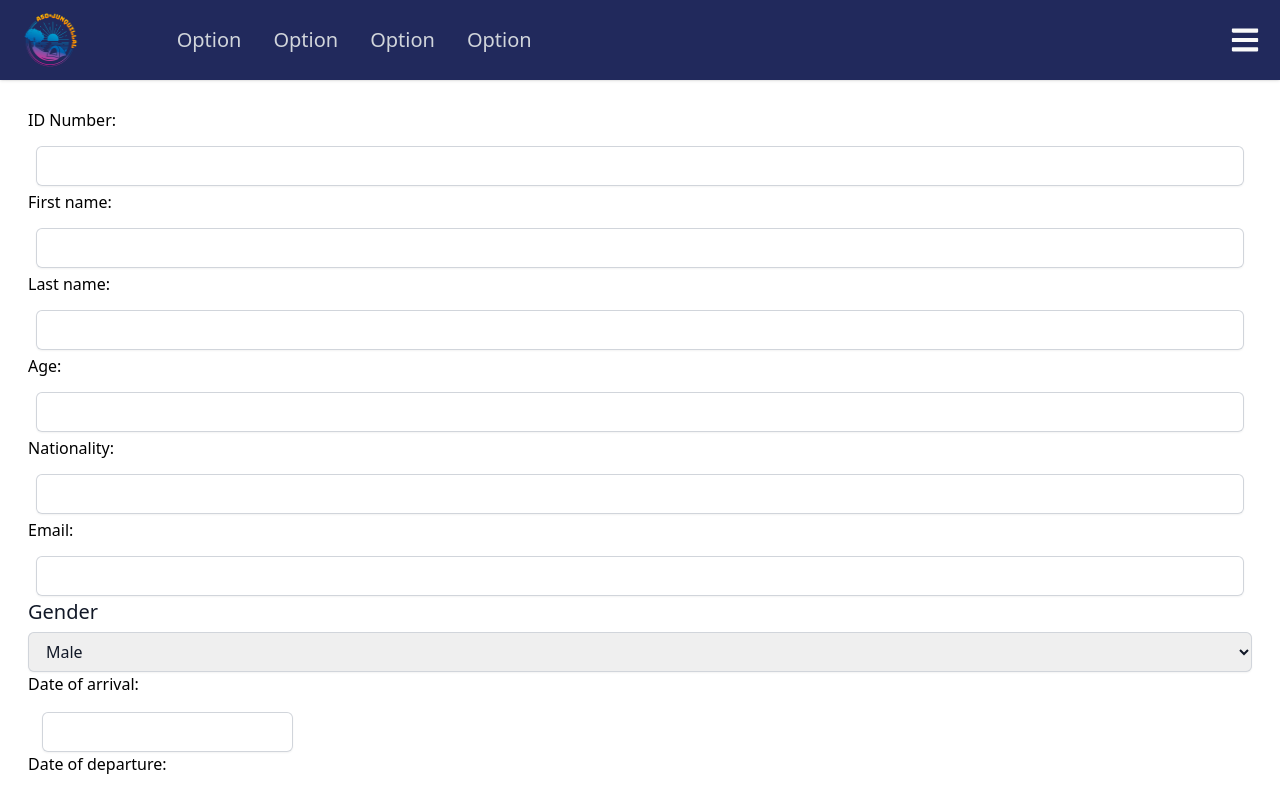
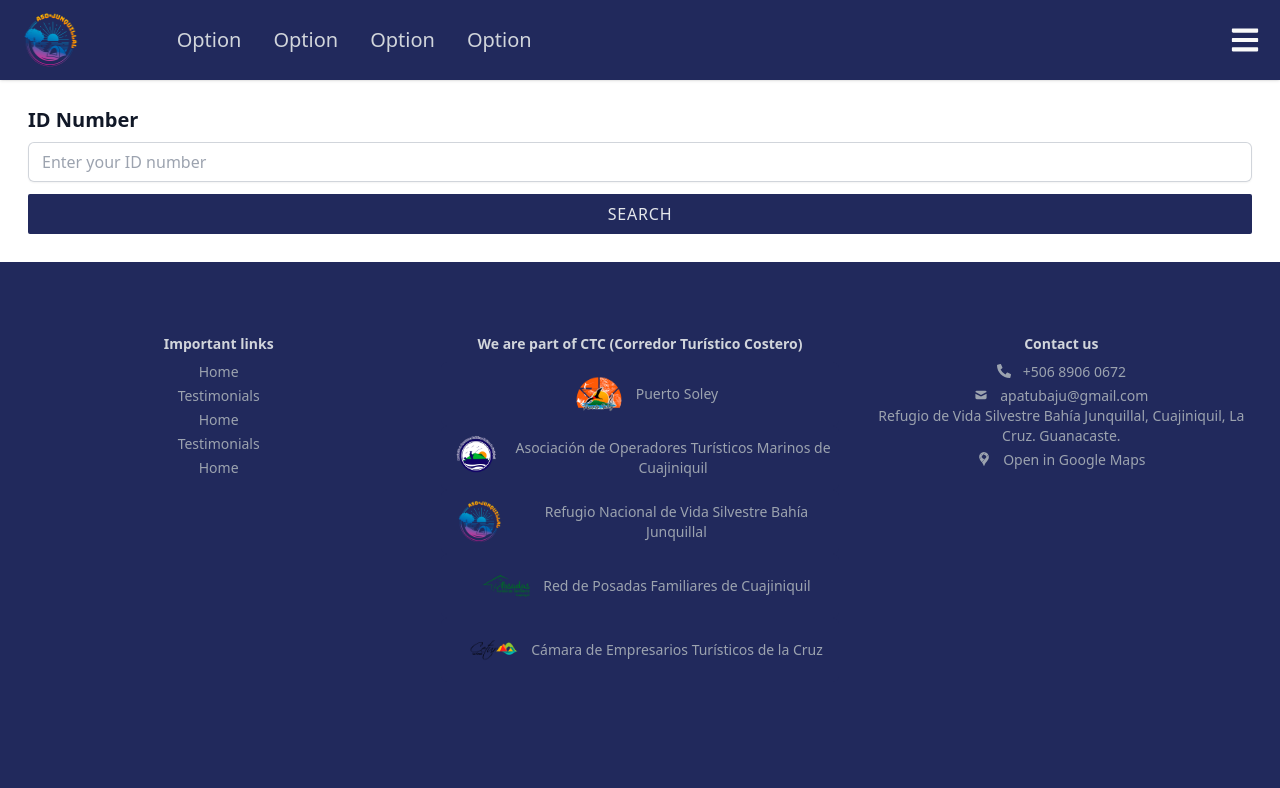
Before and after one commit to estebancb03/LosOsitos_ci0128_23a, a React (Vite) app in the folder src/Frontend/: page /admin in a window 1280 px wide. Shown: the top 788 px of the page. Built offline with nearby package versions, Linux system fonts and the light colour scheme.

Commit message:
Se el autofill de los datos con base en una cedula (datos quemados/sin backend).

```diff
--- a/src/Frontend/src/components/Buttons/InputButton.jsx
+++ b/src/Frontend/src/components/Buttons/InputButton.jsx
@@ -1,7 +1,7 @@
 import { useState } from "react";
 
-const InputButton = ({ text, placeholderText, disabled, type, onChangeFunction }) => {
-  const [value, setValue] = useState(placeholderText)
+const InputButton = ({ text, placeholderText, disabled, type, onChangeFunction, initValue }) => {
+  const [value, setValue] = useState(initValue ? initValue : "")
   return (
     <>
       {text ? (
--- a/src/Frontend/src/components/Reservation/ReservationStep0.jsx
+++ b/src/Frontend/src/components/Reservation/ReservationStep0.jsx
@@ -1,8 +1,12 @@
-import { useState } from "react"
+import { useState, useEffect } from "react"
 import Button from "../Buttons/Button";
 import DropDownSelect from "../Buttons/DropDownSelect"
 import InputButton from "../Buttons/InputButton";
 import DatePickerButton from "../Buttons/DatePickerButton";
+import axiosClient from "../../config/AxiosClient"
+import { personRoute } from "../../config/Routes";
+
+// useEffect(() => {}, [])
 
 function Validation() {
 
@@ -17,67 +21,75 @@ function ReservationStep0() {
   const [nationality, setNationality] = useState('');
   const [email, setEmail] = useState('');
   const [gender, setGender] = useState('');
+  const [dummy, setDummy] = useState(0)
+
+  const getUserData = async () => {
+    if (idNumber == "11802") {
+      const result = ['Daniel', 'Lizano', 20, 'Costa Rica', 'daniel@ucr.ac.cr']
+      // try {
+      //   const {data} = await axiosClient.get(personRoute)
+      //   result = data
+      // } catch (exception) {
+      //   console.error(exception)
+      // }
+      setName(result[0])
+      setLastName(result[1])
+      setAge(result[2])
+      setNationality(result[3])
+      setEmail(result[4])
+      setDummy(1)
+    } else {
+      setDummy(2)
+    }
+  }
 
   const handleSubmit = (e) => {
     e.preventDefault();
     //console.log(`Name: ${name}\nEmail: ${email}\nMessage: ${message}`);
   }
 
+  const setValue = (type, value) => {
+    if (type == "idNumber") {
+      setIDNumber(value)
+    } else if (type == "firstName") {
+      setName(value)
+    } else if (type == "lastName") {
+      setLastName(value)
+    } else if (type == "age") {
+      setAge(value)
+    } else if (type == "nationality") {
+      setNationality(value)
+    } else if (type == "email") {
+      setEmail(value)
+    }
+  }
+
   return (
     <form onSubmit={handleSubmit}>
+      <div>
+        <InputButton text="ID Number" placeholderText="Enter your ID number" disabled={false} type="idNumber" onChangeFunction={setValue}/>
+
+        <Button text="Search" onclickFunction={getUserData}>
+          {/* se hace la query a la base */}
+          {/* los botones de abajo se les hace disable y se les pasa como values lo retornado por la query */}
+        </Button>
+      </div>
+      {dummy == 1 &&
+      <>
         <div>
-          <label htmlFor="ID number">ID Number:</label>
-          <InputButton>
-            text="ID Number"
-            placeholderText="Enter your ID number"
-            disabled={false}
-            type="idNumber"
-          </InputButton>
-        </div>
-      <div>
-        <label htmlFor="name">First name:</label>
-        <InputButton>
-          text="First name"
-          placeholderText="Enter your first name"
-          disabled={false}
-          type="firstName"
-        </InputButton>
-      </div>
-      <div>
-        <label htmlFor="email">Last name:</label>
-        <InputButton>
-          text="Last name"
-          placeholderText="Enter your last name"
-          disabled={false}
-          type="lastName"
-        </InputButton>
-      </div>
-        <div>
-            <label htmlFor="age">Age:</label>
-            <InputButton>
-              text="Age"
-              placeholderText="Enter your age"
-              disabled={false}
-              type="age"
-            </InputButton>
+          <InputButton text="First name" placeholderText="Enter your first name" disabled={true} type="firstName" initValue={firstName}/>
         </div>
         <div>
-          <label htmlFor="nationality">Nationality:</label>
-          <InputButton>
-            text="Nationality"
-            placeholderText="Enter your nationality"
-            disabled={false}
-            type="nationality"
-          </InputButton>
+          <InputButton text="Last name" placeholderText="Enter your last name" disabled={true} type="lastName" initValue={lastName}/>
         </div>
         <div>
-          <label htmlFor="Email">Email:</label>
-          <InputButton>
-            text="Email"
-            placeholderText="Email"
-            disabled={false}
-            type="email"
-          </InputButton>
+            <InputButton text="Age" placeholderText="Enter your age" disabled={true} type="age" initValue={age}/>
+        </div>
+        <div>
+          <InputButton text="Nationality" placeholderText="Enter your nationality" disabled={true} type="nationality" initValue={nationality}/>
+        </div>
+        <div>
+          <InputButton text="Email" placeholderText="Email" disabled={true} type="email" initValue={email}/>
         </div>
         <div>
           <DropDownSelect
@@ -89,28 +101,58 @@ function ReservationStep0() {
             //onChangeFunction={setGender}
           />
         </div>
-          <label htmlFor="Date of arrival">Date of arrival:</label>
-          <DatePickerButton>
-            text="Date of arrival"
-            typeClass="1"
-            type="startDate"
-            disabled={false}
-          </DatePickerButton>
+          <DatePickerButton text="Date of arrival" typeClass="1" type="startDate" disabled={false}/>
         <div>
         <div>
-          <label htmlFor="Date of departure">Date of departure:</label>
-          <DatePickerButton className = "w-20">
-            text="Date of departure"
-            typeClass="1"
-            type="endDate"
-            disabled={false}
-          </DatePickerButton>
+          <DatePickerButton text="Date of departure" typeClass="1" type="endDate" disabled={false}/>
         </div>
 
         </div>
         <div className="my-10">
           <Button text="Submit" type="add" onclickFunction={() => {}}/>
         </div>
+      </>
+      }
+
+      {dummy == 2 &&
+        <>
+        <div>
+          <InputButton text="First name" placeholderText="Enter your first name" disabled={false} type="firstName" onChangeFunction={setValue}/>
+        </div>
+        <div>
+          <InputButton text="Last name" placeholderText="Enter your last name" disabled={false} type="lastName" onChangeFunction={setValue}/>
+        </div>
+        <div>
+            <InputButton text="Age" placeholderText="Enter your age" disabled={false} type="age" onChangeFunction={setValue}/>
+        </div>
+        <div>
+          <InputButton text="Nationality" placeholderText="Enter your nationality" disabled={false} type="nationality" onChangeFunction={setValue}/>
+        </div>
+        <div>
+          <InputButton text="Email" placeholderText="Email" disabled={false} type="email" onChangeFunction={setValue}/>
+        </div>
+        <div>
+          <DropDownSelect
+            text="Gender"
+            disabled={false}
+            type="gender"
+            options={["Male","Female","Non-Binary","Other"]}
+            typeChange={gender}
+            //onChangeFunction={setGender}
+          />
+        </div>
+          <DatePickerButton text="Date of arrival" typeClass="1" type="startDate" disabled={false}/>
+        <div>
+        <div>
+          <DatePickerButton text="Date of departure" typeClass="1" type="endDate" disabled={false}/>
+        </div>
+
+        </div>
+        <div className="my-10">
+          <Button text="Submit" type="add" onclickFunction={() => {}}/>
+        </div>
+        </>
+        }
     </form>
   );
 }
--- a/src/Frontend/src/config/Routes.jsx
+++ b/src/Frontend/src/config/Routes.jsx
@@ -1,3 +1,4 @@
 export const countryRoute = "/country"
 export const ticketPricesRoute = "/ticket-prices"
-export const servicesPricesRoute = "service-prices"
+export const servicesPricesRoute = "/service-prices"
+export const personRoute = "/person"
```
